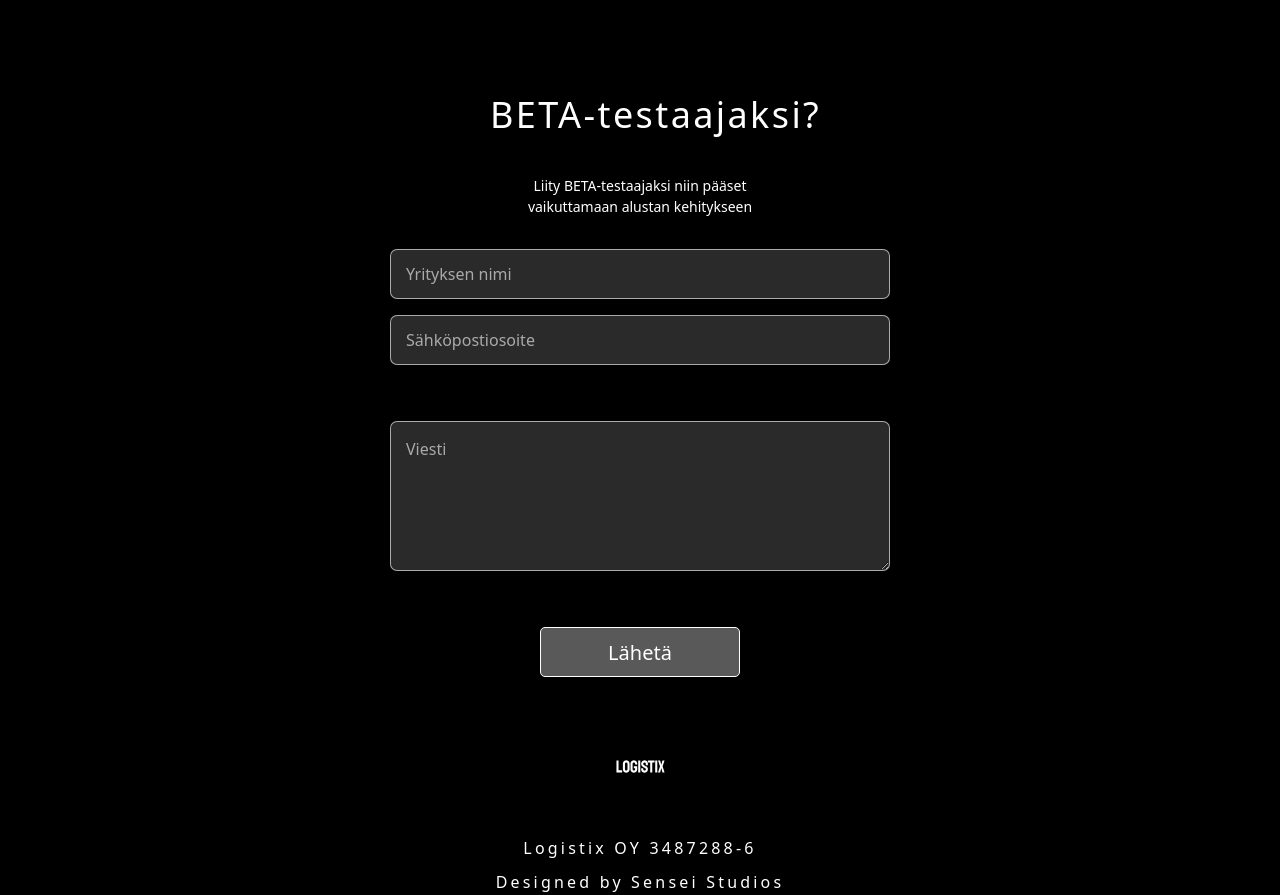
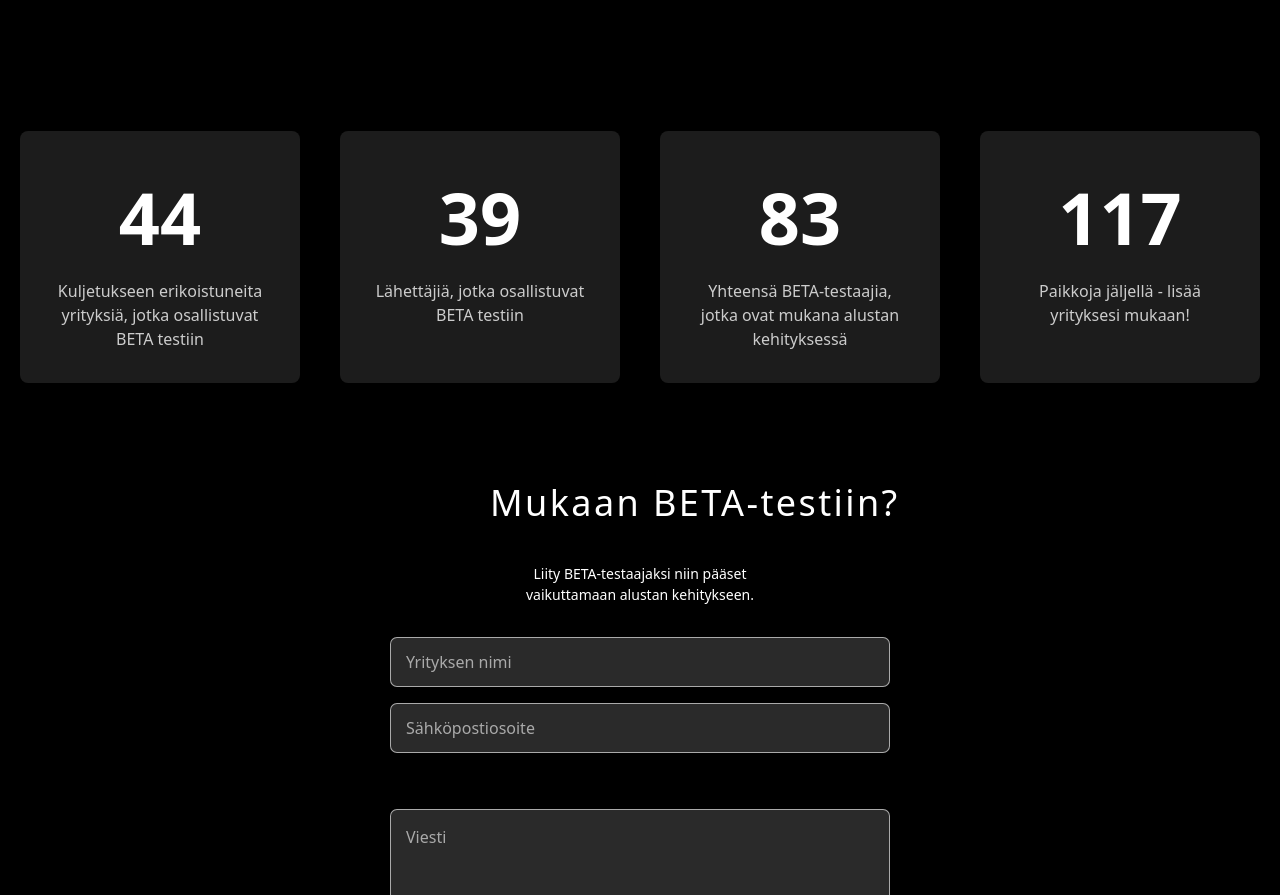
Before and after one commit to thahertech/logistics-platform, a Next.js app: page / in a window 1280 px wide. Shown: the part 866-1761 px from the top of the page. Built offline with nearby package versions, Linux system fonts and the light colour scheme.

Commit message:
added rolling numbers feature and styling to a more responsive layout.

```diff
--- a/package.json
+++ b/package.json
@@ -25,6 +25,7 @@
     "axios": "^1.7.7",
     "bwip-js": "^4.5.1",
     "canvas": "^2.11.2",
+    "chart.js": "^4.4.7",
     "cors": "^2.8.5",
     "dayjs": "^1.11.13",
     "dynamic": "^4.2.2",
@@ -47,6 +48,7 @@
     "qrcode.react": "^4.1.0",
     "react": "^18.0.0",
     "react-barcode": "^1.5.3",
+    "react-chartjs-2": "^5.2.0",
     "react-dom": "^18.0.0",
     "react-ga4": "^2.1.0",
     "react-hook-form": "^7.53.0",
--- a/src/app/Styles/Dashboard.module.css
+++ b/src/app/Styles/Dashboard.module.css
@@ -108,6 +108,10 @@
   align-items: center;
   text-align: center;
   color: white;
+}
+
+.h5{
+  font-size: 10px;
 }
 
 .section, .sectionHero{
@@ -654,8 +658,7 @@
   }
 
   .serviceCard{
-    width: 175px;;
-    margin: auto;
+    width: 175px;
   }
 }
 
@@ -664,4 +667,55 @@
     border-radius: 0;
     margin-top: 5px;
   }
+  .rollingNumbersSection{
+      display: flex;
+      margin: 3rem 0;
+      flex-wrap: wrap;
+      gap: 20px;
+      justify-content: center;
+  }
+  .rollingNumbersSection .rollingNumberCard {
+    width: 45%;
+  }
+  .rollingNumbersSection .rollingNumber{
+    font-size: 5.5rem;
+  }
+  .rollingNumbersSection .rollingNumberCard{
+    padding: 1rem;
+    margin: 0;
+  }
 }
+
+/* New styles for rolling numbers section */
+.rollingNumbersSection {
+  display: flex;
+  justify-content: space-around;
+  margin: 3rem 0;
+}
+
+.rollingNumberCard {
+  background-color: #1c1c1c;
+  border-radius: 8px;
+  padding: 2rem;
+  text-align: center;
+  box-shadow: 0 4px 12px rgba(0, 0, 0, 0.3);
+  width: 30%;
+  margin: 20px;
+}
+
+.rollingNumberTitle {
+  font-size: 1.8rem;
+  color: #eee;
+  margin-bottom: 1rem;
+}
+
+.rollingNumber {
+  font-size: 4.5rem;
+  font-weight: bold;
+  color: #fff;
+}
+
+.rollingNumberDescription {
+  color: #ccc;
+  margin-top: 0.5rem;
+}
--- a/src/app/page.js
+++ b/src/app/page.js
@@ -1,6 +1,6 @@
 'use client';
 import Layout from './Dashboard/Layout';
-import React from 'react';
+import React, { useState, useEffect } from 'react';
 import Image from 'next/image';
 import { useRouter } from 'next/navigation';
 import { motion } from 'framer-motion';
@@ -13,7 +13,25 @@ import Head from 'next/head';
 import './globals.css';
 import '@fortawesome/fontawesome-free/css/all.min.css';
 
+const RollingNumber = ({ start, end, duration }) => {
+  const [number, setNumber] = useState(start);
 
+  useEffect(() => {
+    let startTime;
+    const step = (timestamp) => {
+      if (!startTime) startTime = timestamp;
+      const progress = timestamp - startTime;
+      const newNumber = Math.min(start + (end - start) * (progress / duration), end);
+      setNumber(Math.floor(newNumber));
+      if (newNumber < end) {
+        requestAnimationFrame(step);
+      }
+    };
+    requestAnimationFrame(step);
+  }, [start, end, duration]);
+
+  return <motion.div className={styles.rollingNumber}>{number}</motion.div>;
+};
 
 const Dashboard = () => {
   const router = useRouter();
@@ -25,14 +43,13 @@ const Dashboard = () => {
   return (
     <Layout>
       <Head>
-
-
         <title>Logistix - Älykkäät logistiikkaratkaisut</title>
         <meta
           name="description"
           content="Tehosta logistiikkaratkaisuja, säästä kustannuksissa ja paranna tehokkuutta Logistixin avulla."
         />
       </Head>
+
       <div className={styles.heroImg}>
         <Image
           src={heroImg}
@@ -46,6 +63,8 @@ const Dashboard = () => {
         </div>
       </div>
 
+
+
       <div className={styles.serviceSection}>
         <div className={styles.cardContainer}>
           {serviceData.map((card, index) => (
@@ -55,8 +74,8 @@ const Dashboard = () => {
               initial={{ opacity: 0, y: 50 }}
               animate={{ opacity: 1, y: 0.9 }}
               transition={{ duration: 0, delay: index * 0.2 }}
-              onClick={() => navigateTo(card.path)} //path set in ServiceData.js
-              >
+              onClick={() => navigateTo(card.path)}
+            >
               <div className={styles.icon}>
                 <i className={`${card.icon} text-white`}></i>
               </div>
@@ -67,18 +86,47 @@ const Dashboard = () => {
         </div>
       </div>
 
-      <div className={styles.sectionFun}>
-        {/* <FunFacts /> */}
-      </div>
+
+
+<div className={styles.rollingNumbersSection}>
+  <div className={styles.rollingNumberCard}>
+    <RollingNumber start={0} end={Math.min(44, 200)} duration={3000} />
+    <p className={styles.rollingNumberDescription}>
+      Kuljetukseen erikoistuneita yrityksiä, jotka osallistuvat BETA testiin
+    </p>
+  </div>
+
+  <div className={styles.rollingNumberCard}>
+    <RollingNumber start={0} end={Math.min(39, 200)} duration={3000} />
+    <p className={styles.rollingNumberDescription}>
+      Lähettäjiä, jotka osallistuvat BETA testiin
+    </p>
+  </div>
+
+  <div className={styles.rollingNumberCard}>
+    <RollingNumber start={0} end={Math.max(44 + 39)} duration={3000} />
+    <p className={styles.rollingNumberDescription}>
+      Yhteensä BETA-testaajia, jotka ovat mukana alustan kehityksessä
+    </p>
+  </div>
+
+  <div className={styles.rollingNumberCard}>
+    <RollingNumber start={0} end={Math.max(200 - 44 - 39, 0)} duration={3000} />
+    <p className={styles.rollingNumberDescription}>
+      Paikkoja jäljellä - lisää yrityksesi mukaan!
+    </p>
+  </div>
+</div>
 
       <div className={styles.section}>
-        <h2 className={styles.sectionTitle}>BETA-testaajaksi?</h2>
+        <h2 className={styles.sectionTitle}>Mukaan BETA-testiin?</h2>
         <h4 className={styles.serviceContent}>
-          Liity BETA-testaajaksi niin pääset vaikuttamaan alustan kehitykseen</h4>
+          Liity BETA-testaajaksi niin pääset vaikuttamaan alustan kehitykseen.
+        </h4>
+
       </div>
+      <ContactForm />
 
-
-      <ContactForm />
     </Layout>
   );
 };
```
Also changed, not shown: 1 other file (tests, documents, lock files or other folders).
